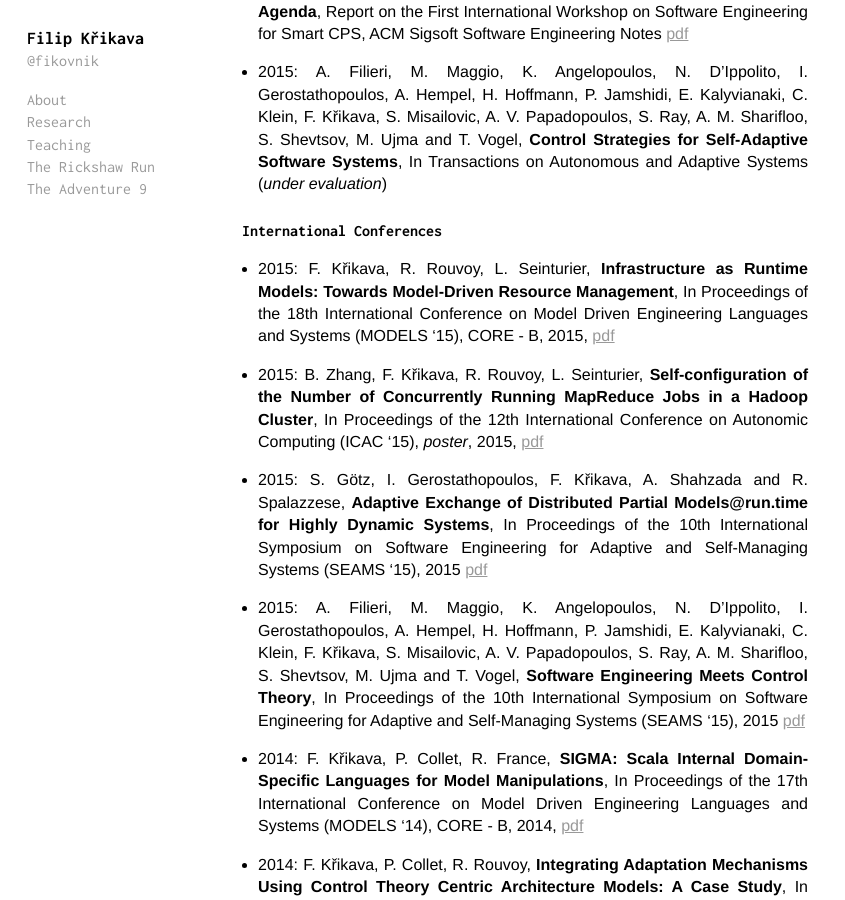
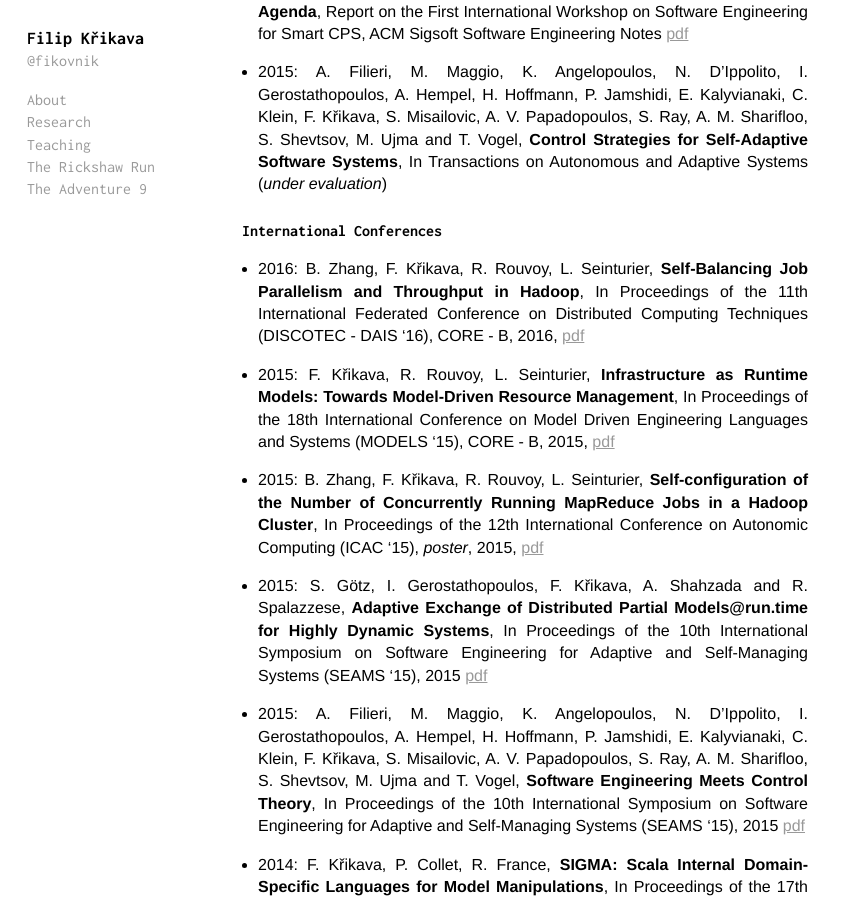
Before and after one commit to fikovnik/fikovnik.github.com, a Jekyll site: the page built from _posts/exhibit/0001-01-02-research.md, in a window 1280 px wide and 900 px high, scrolled down 657 px. Shown: the whole window, without its empty margins (0-845 px from the left). Built offline with Jekyll 4.4.1, drawn with Linux system fonts in a browser that asks for light colours.

Commit message:
Added DAIS'16

```diff
--- a/_posts/exhibit/0001-01-02-research.md
+++ b/_posts/exhibit/0001-01-02-research.md
@@ -27,6 +27,8 @@ List of publication at [Google Scholar](http://scholar.google.co.kr/citations?hl
 - 2015: A. Filieri, M. Maggio, K. Angelopoulos, N. D'Ippolito, I. Gerostathopoulos, A. Hempel, H. Hoffmann, P. Jamshidi, E. Kalyvianaki, C. Klein, F. Křikava, S. Misailovic, A. V. Papadopoulos, S. Ray, A. M. Sharifloo, S. Shevtsov, M. Ujma and T. Vogel, __Control Strategies for Self-Adaptive Software Systems__, In Transactions on Autonomous and Adaptive Systems (_under evaluation_)
 
 ### International Conferences
+
+- 2016: B. Zhang, F. Křikava, R. Rouvoy, L. Seinturier, __Self-Balancing Job Parallelism and Throughput in Hadoop__, In Proceedings of the 11th International Federated Conference on Distributed Computing Techniques (DISCOTEC - DAIS ‘16), CORE - B, 2016, [pdf](https://hal.inria.fr/hal-01294834)
 
 - 2015: F. Křikava, R. Rouvoy, L. Seinturier, __Infrastructure as Runtime Models: Towards Model-Driven Resource Management__, In Proceedings of the 18th International Conference on Model Driven Engineering Languages and Systems (MODELS ‘15), CORE - B, 2015, [pdf](https://hal.inria.fr/hal-01178730)
 
```
